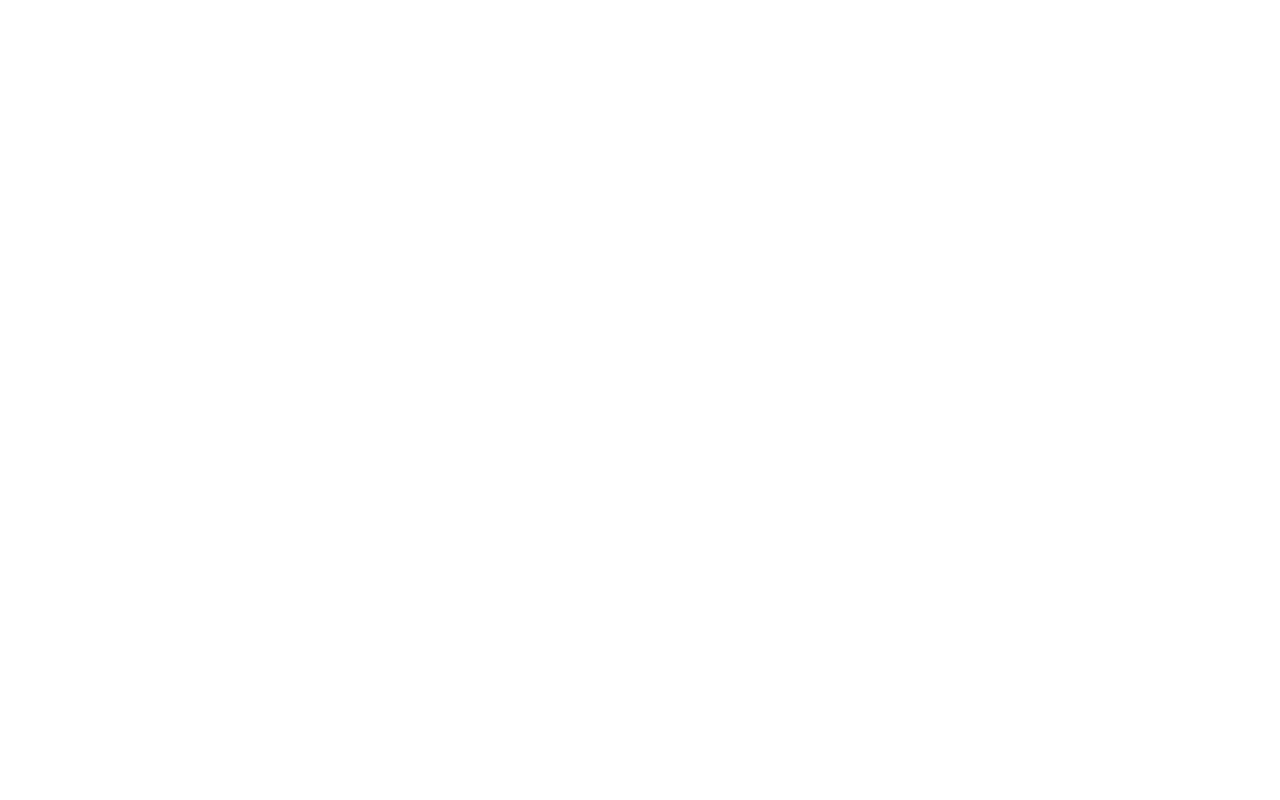
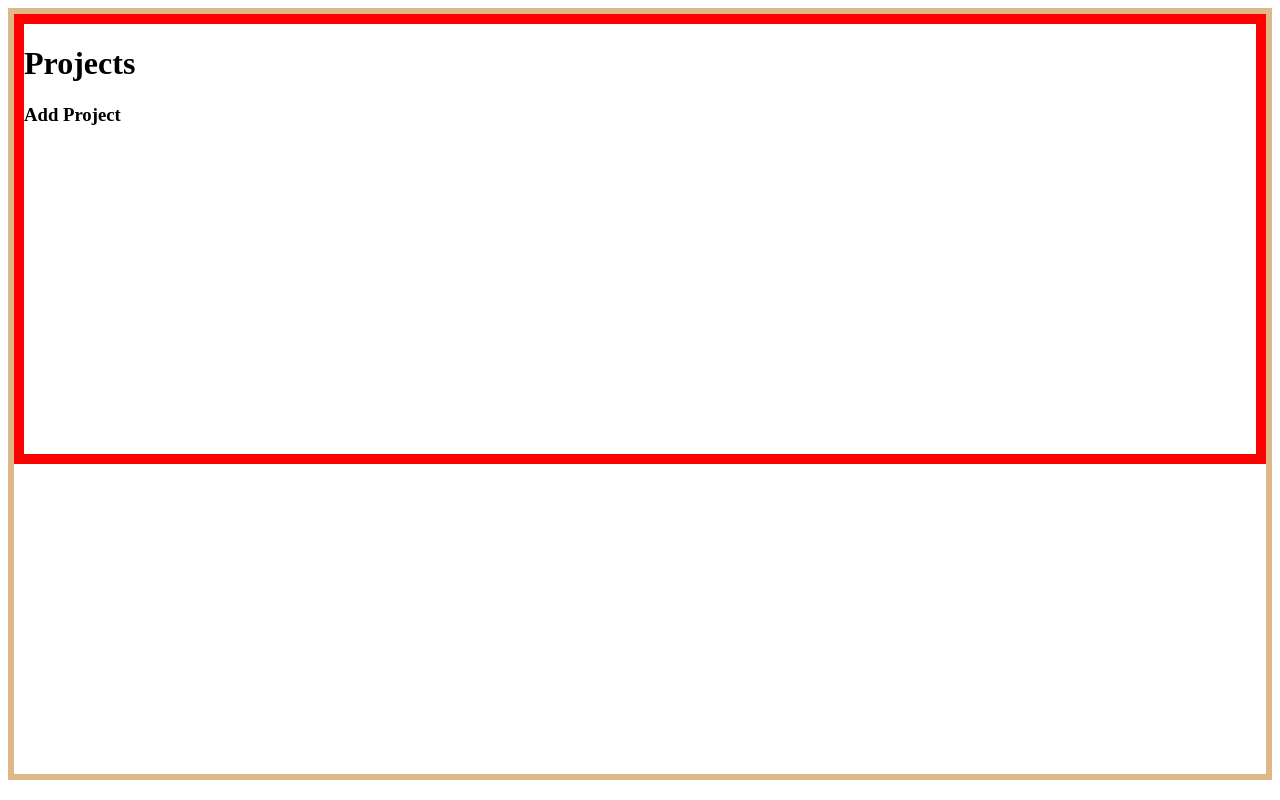
Before and after one commit to tony130891/Todo, a website built with webpack: page src/index.html in a window 1280 px wide. Built offline with nearby package versions, Linux system fonts and the light colour scheme.

Commit message:
TOFIX: CSS

```diff
--- a/src/index.html
+++ b/src/index.html
@@ -7,7 +7,16 @@
 </head>
 <body>
 
-
+  <div class="container">
+    <div class="nav">
+      <h1>Projects</h1>
+      <h3>Add Project</h3>
+    </div>
+    <div class="main">
+      <div class="projectList"></div>
+      <div class="todoList">
+      </div>
+    </div>
   </div>
 
 </body>
--- a/src/index.js
+++ b/src/index.js
@@ -5,5 +5,3 @@ if (process.env.NODE_ENV !== "production") {
 import "./styles.css";
 import _ from "lodash";
 import { objCreator, todo1 } from "./game";
-
-console.log(todo1);
--- a/src/styles.css
+++ b/src/styles.css
@@ -0,0 +1,17 @@
+*{
+  margin: 10;
+  padding: 0;
+  border: 0;
+}
+
+.container {
+  border: 6px solid burlywood;
+  height: 95vh;
+  display: grid;
+}
+
+.nav {
+  border: 10px solid red;
+  grid-column: 1 / 3;
+  grid-row: 1 / 2;
+}
```
Also changed, not shown: guidance.png (added).
